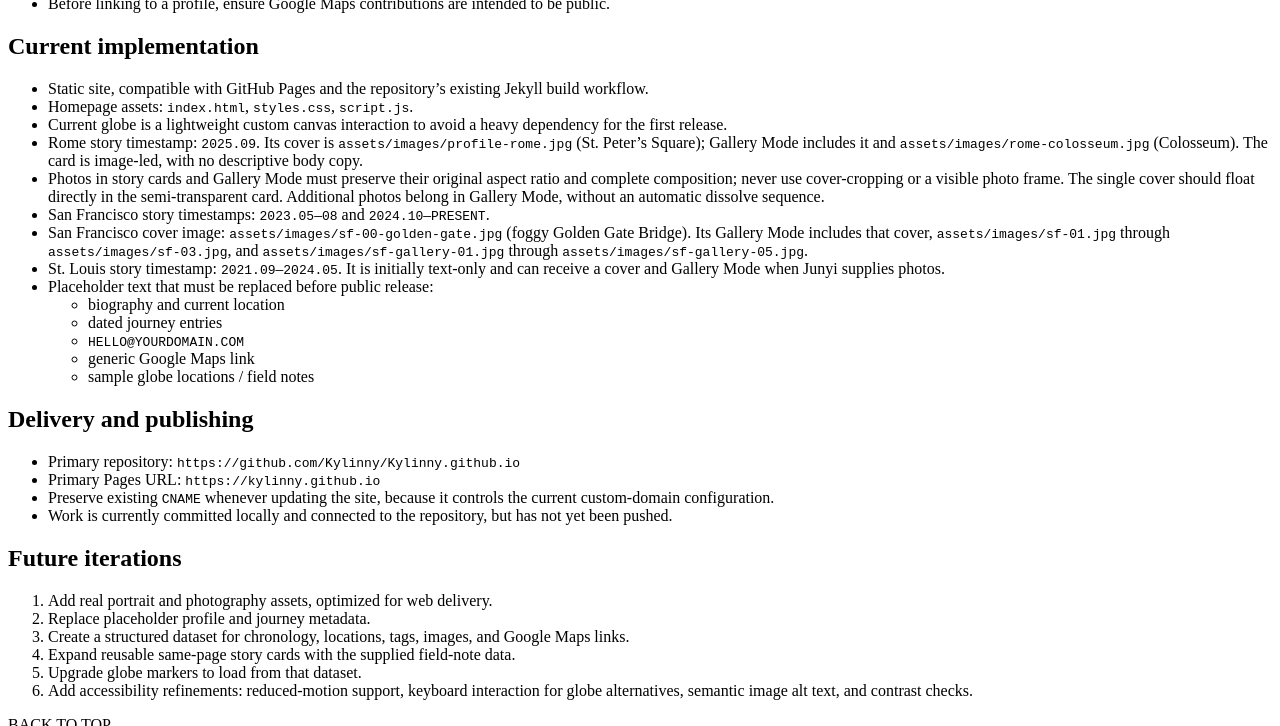
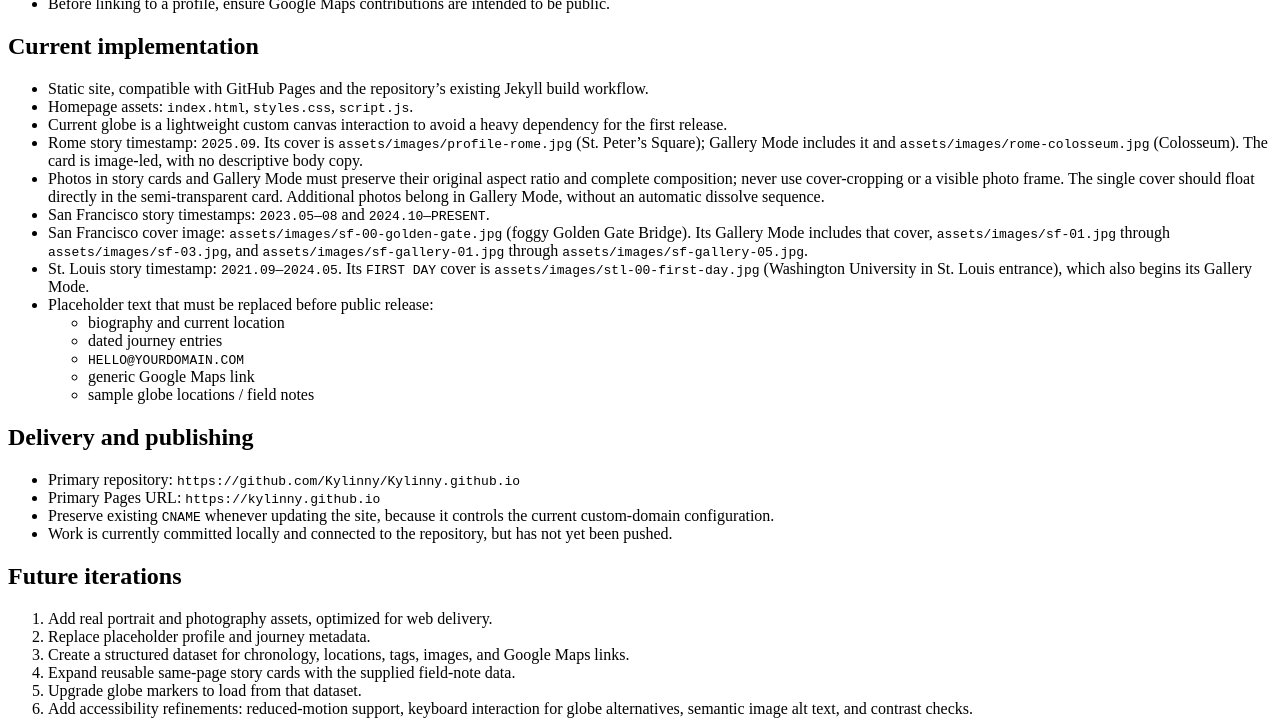
Before and after one commit to Kylinny/Kylinny.github.io, a Jekyll site: the page built from DESIGN_BRIEF.md, in a window 1280 px wide and 900 px high, scrolled down 2365 px, cut to the strip 0-726 px from the top of the window. Built offline with Jekyll 4.4.1, drawn with Linux system fonts in a browser that asks for light colours; nearby versions of some CDN libraries; our own code applies the rules of GitHub Pages for plain Markdown files.

Commit message:
Add St. Louis first-day cover photo

```diff
--- a/DESIGN_BRIEF.md
+++ b/DESIGN_BRIEF.md
@@ -115,7 +115,7 @@
 - Photos in story cards and Gallery Mode must preserve their original aspect ratio and complete composition; never use cover-cropping or a visible photo frame. The single cover should float directly in the semi-transparent card. Additional photos belong in Gallery Mode, without an automatic dissolve sequence.
 - San Francisco story timestamps: `2023.05—08` and `2024.10—PRESENT`.
 - San Francisco cover image: `assets/images/sf-00-golden-gate.jpg` (foggy Golden Gate Bridge). Its Gallery Mode includes that cover, `assets/images/sf-01.jpg` through `assets/images/sf-03.jpg`, and `assets/images/sf-gallery-01.jpg` through `assets/images/sf-gallery-05.jpg`.
-- St. Louis story timestamp: `2021.09—2024.05`. It is initially text-only and can receive a cover and Gallery Mode when Junyi supplies photos.
+- St. Louis story timestamp: `2021.09—2024.05`. Its `FIRST DAY` cover is `assets/images/stl-00-first-day.jpg` (Washington University in St. Louis entrance), which also begins its Gallery Mode.
 - Placeholder text that must be replaced before public release:
   - biography and current location
   - dated journey entries
--- a/script.js
+++ b/script.js
@@ -30,8 +30,9 @@
 const stories = [
   {
     id: 'stl', name: 'ST. LOUIS', country: 'USA', lat: 38.627, lon: -90.1994,
-    kicker: 'SCHOOL YEARS', timestamp: '2021.09—2024.05',
+    kicker: 'FIRST DAY', timestamp: '2021.09—2024.05',
     body: 'I went to Washington University in St. Louis — no, it’s not in Seattle, nor is it in Washington. It may sound like the middle of nowhere. But we do have a pretty great monument: the Gateway Arch — and, believe it or not, it’s a NATIONAL PARK!',
+    cover: 'assets/images/stl-00-first-day.jpg', gallery: ['assets/images/stl-00-first-day.jpg'],
     tags: ['WASHINGTON UNIVERSITY', 'MIDWEST', 'GATEWAY ARCH'],
   },
   {
```
Also changed, not shown: assets/images/stl-00-first-day.jpg (added).
